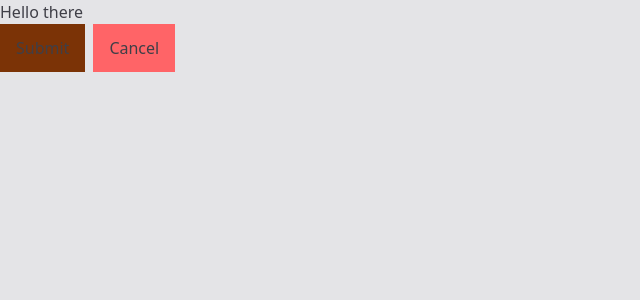
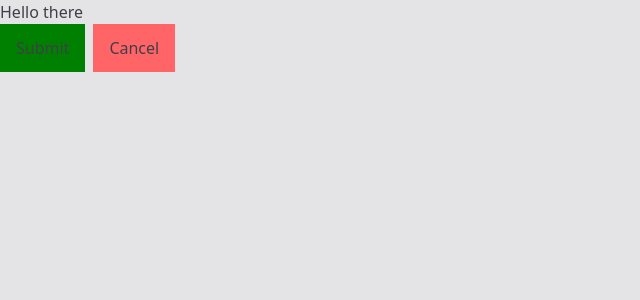
Before and after one commit to Annie-Huang/baseui-neomorphism2.0-component-library, a React (Vite) app: page / in a window 1280 px wide. Shown: the top 300 px of the page, without its empty margins (0-640 px from the left). Built offline with nearby package versions, Linux system fonts and the light colour scheme.

Commit message:
Prove I can still overwrite it with inline styling.

```diff
--- a/src/App.tsx
+++ b/src/App.tsx
@@ -6,7 +6,12 @@ function App() {
       <h1>Hello there</h1>
       <div className='space-x-2'>
         {/*<Button className='text-primary'>Submit</Button>*/}
-        <Button variant={'primary'} className='bg-amber-900'>
+        {/*<Button variant={'primary'} className='bg-amber-900'>Submit</Button>*/}
+        <Button
+          variant={'primary'}
+          className='bg-amber-900'
+          style={{ backgroundColor: 'green' }}
+        >
           Submit
         </Button>
         <Button variant={'destructive'}>Cancel</Button>
```
